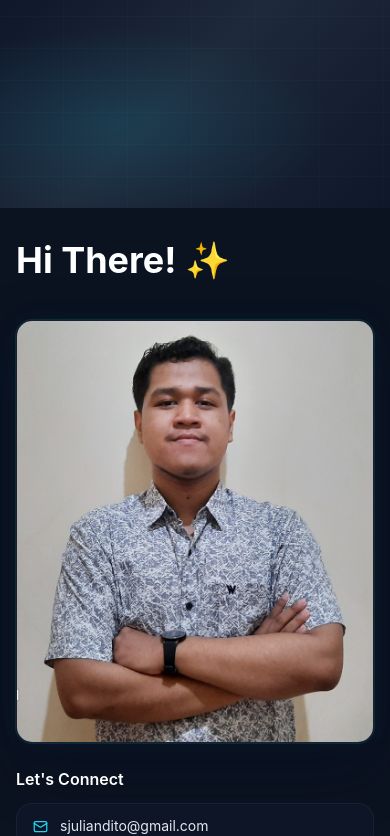
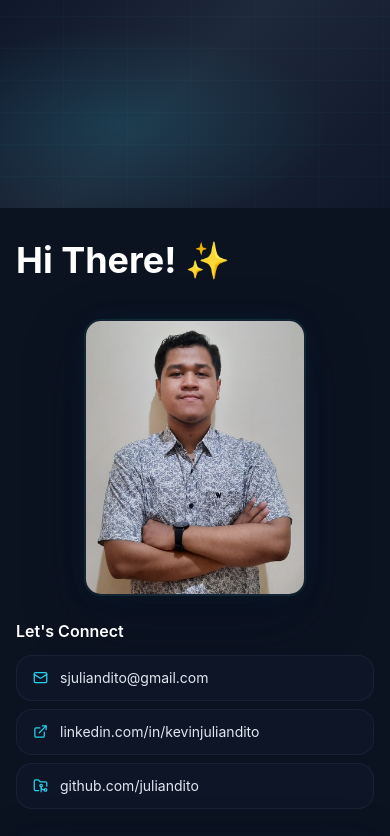
Before and after one commit to juliandito/portfolio, a React (Vite) app: page / in a window 390 px wide. Shown: the top 836 px of the page. Built offline with nearby package versions, Linux system fonts and the light colour scheme.

Commit message:
Updated profile picture size

```diff
--- a/src/App.tsx
+++ b/src/App.tsx
@@ -63,11 +63,11 @@ function App() {
           <div className="mb-14 grid gap-8 lg:grid-cols-[280px_1fr]">
             {/* Left: profile photo + contact */}
             <div className="flex flex-col gap-6">
-              <div className="glow-ring overflow-hidden rounded-2xl border border-base-300/70">
+              <div className="glow-ring mx-auto w-full max-w-55 overflow-hidden rounded-2xl border border-base-300/70 sm:max-w-62.5 lg:mx-0 lg:max-w-none">
                 <img
                   src={profilePhoto}
                   alt="Portrait of Kevin Juliandito"
-                  className="w-full object-cover"
+                  className="aspect-4/5 w-full object-cover"
                 />
               </div>
 
```
